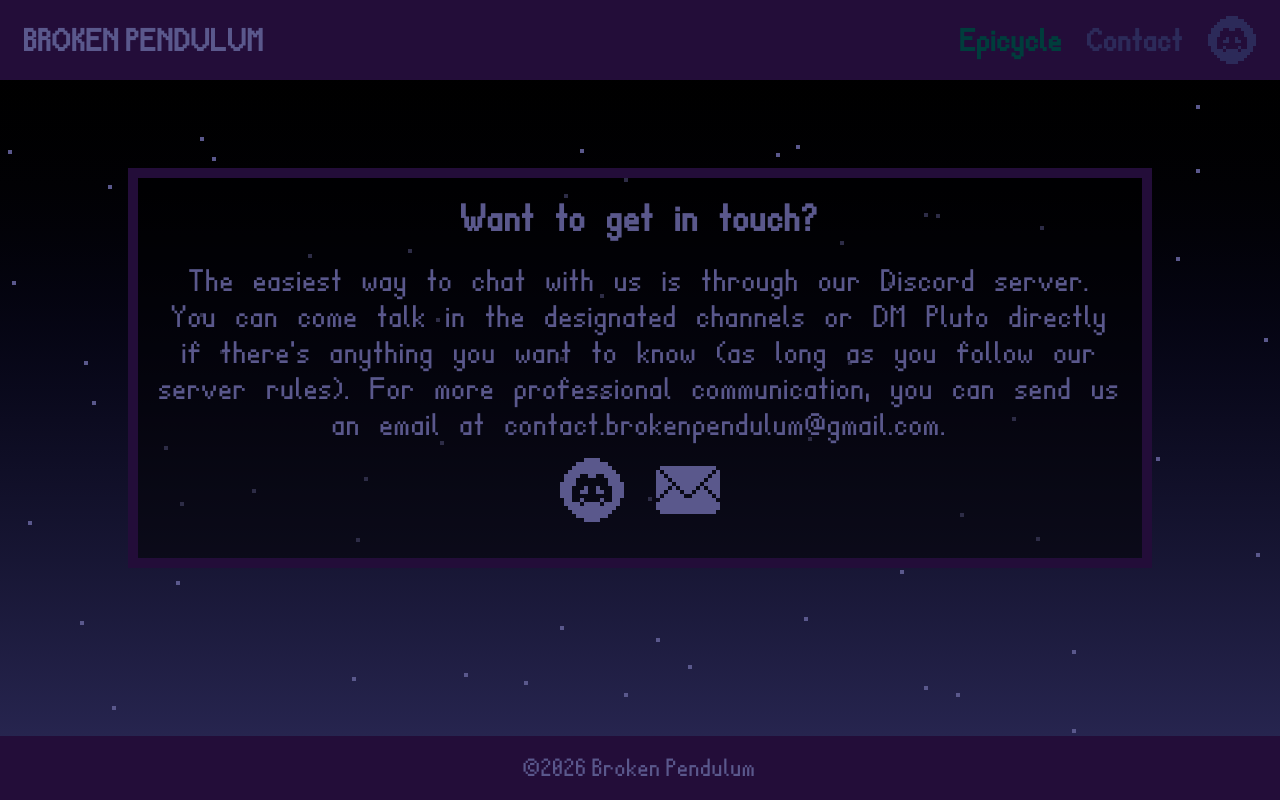
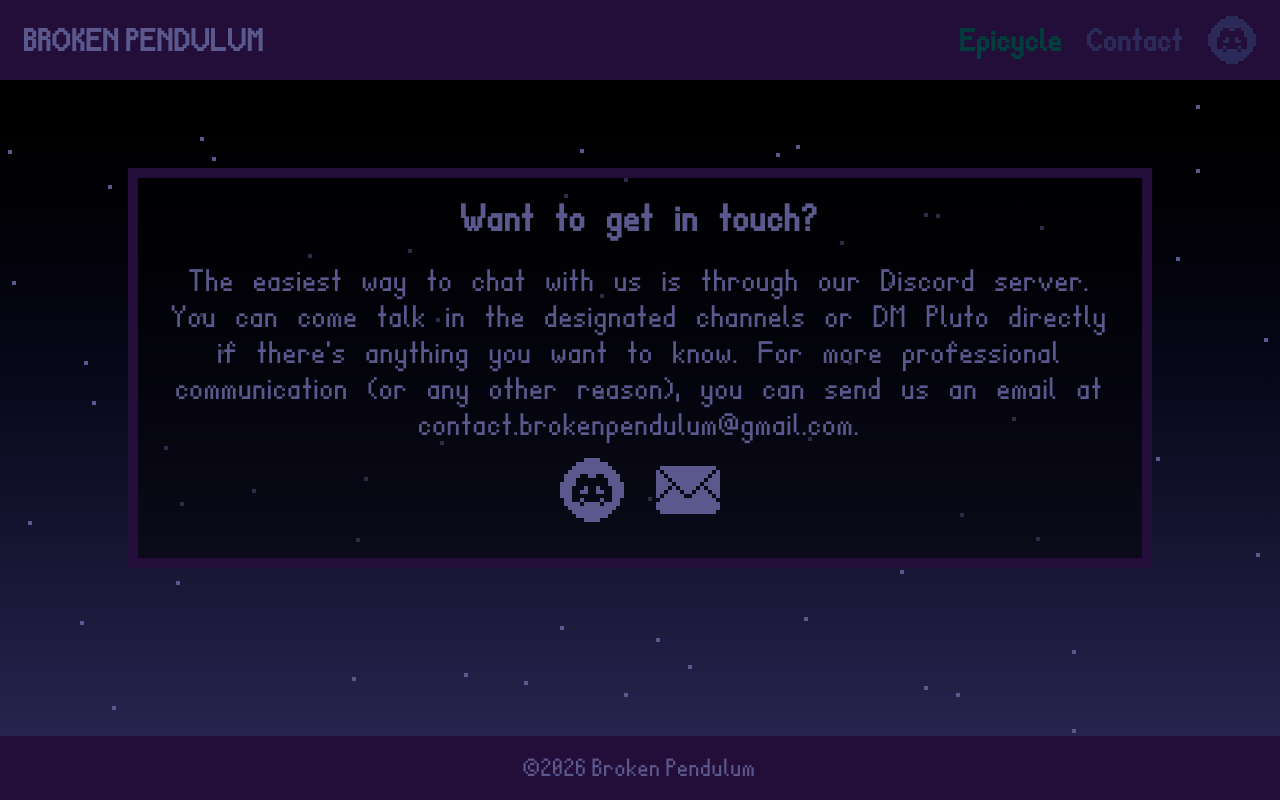
Before and after one commit to Broken-Pendulum/Website, a React (Vite) app: page /#/contact in a window 1280 px wide. Built offline with nearby package versions, Linux system fonts and the light colour scheme; the HTML template or start-up script is replaced by a standard one.

Commit message:
couple changes to wording

```diff
--- a/src/pages/Contact.tsx
+++ b/src/pages/Contact.tsx
@@ -51,8 +51,8 @@
                     </h2>
                     <p>
                         The easiest way to chat with us is through our Discord server. You can come talk in the designated
-                        channels or DM Pluto directly if there's anything you want to know (as long as you follow our server rules).
-                        For more professional communication, you can send us an email at contact.brokenpendulum@gmail.com.
+                        channels or DM Pluto directly if there's anything you want to know.
+                        For more professional communication (or any other reason), you can send us an email at contact.brokenpendulum@gmail.com.
                     </p>
                     <div className="w-full flex justify-center">
                         <a href="https://discord.gg/uKVzsYGa4p" target="_blank">
--- a/src/pages/Home.tsx
+++ b/src/pages/Home.tsx
@@ -161,8 +161,8 @@
                     </div>
                     <div className="mx-[10%] text-center mb-20 border-dark-amethyst border-5 sm:border-8 md:border-10 bg-void/50 text-twilight p-5 text-lg sm:text-xl md:text-3xl">
                         <p>
-                            Join our (brand new) discord community to help playtest and give feedback, or just to talk with us
-                            and other people interested in what we're making. We want to hear from you!
+                            Join our (brand new) Discord community to help playtest and give feedback, or to just talk with us
+                            and other people interested in our projects. We want to hear from you!
                         </p>
                         <br />
                         <p>
```
